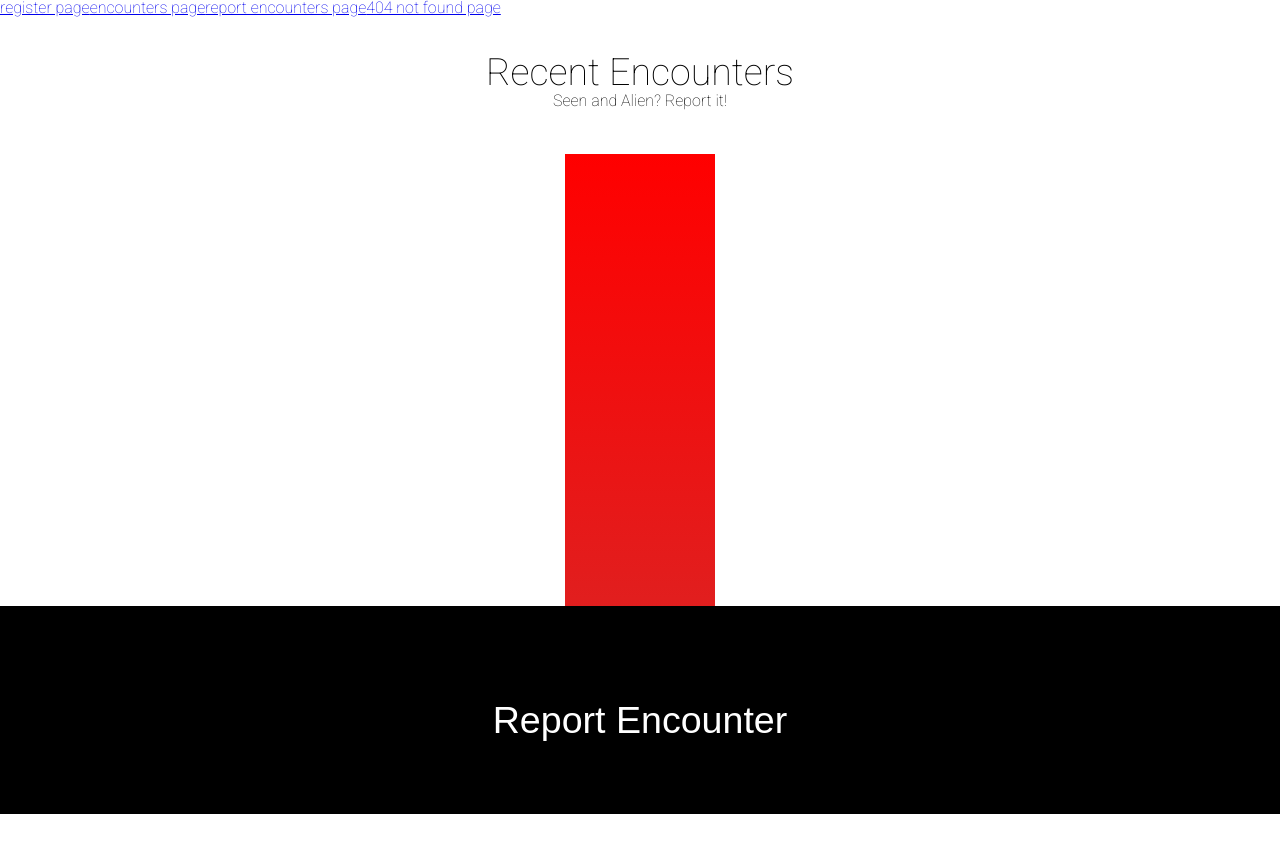
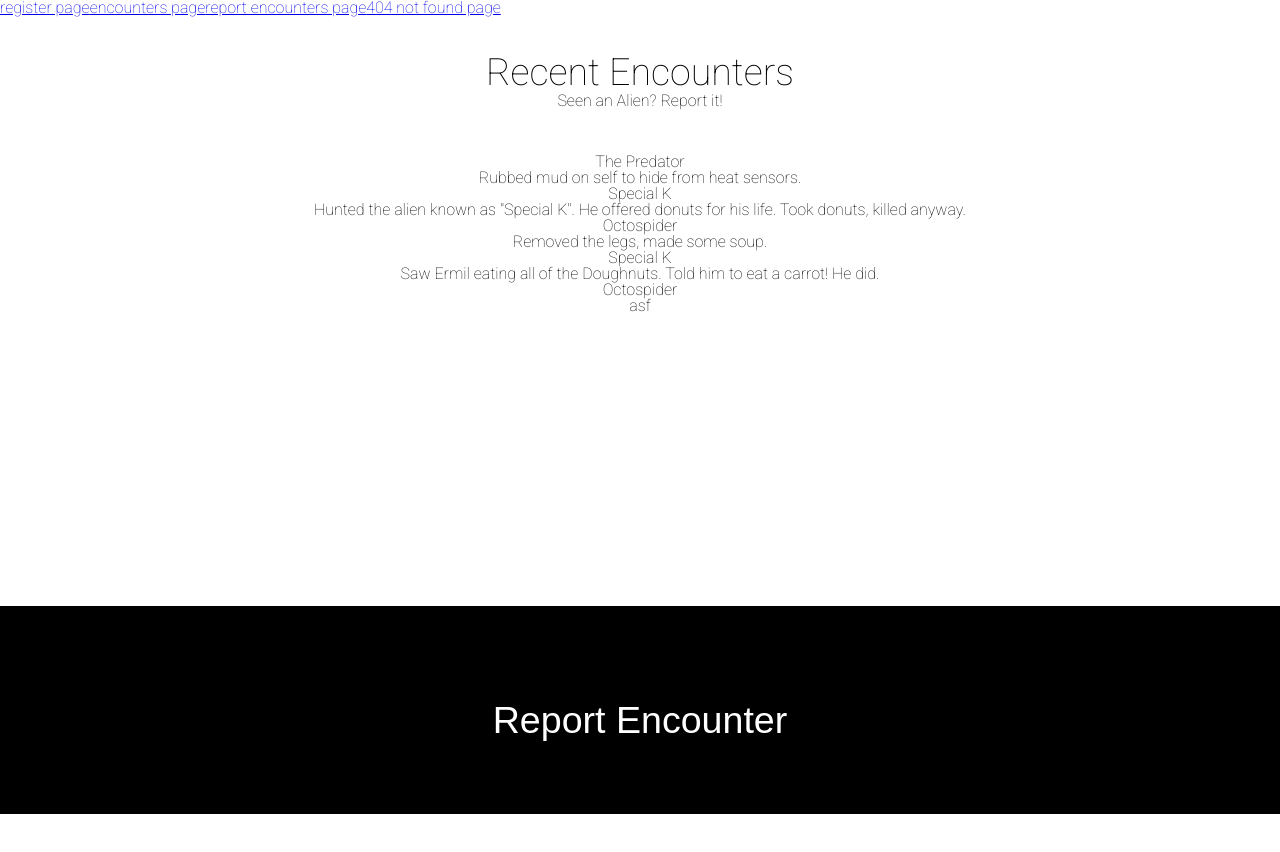
Before and after one commit to evanlawgray/mars-colony, an Angular app: page /encounters in a window 1280 px wide. Before the commit this address had no page. Built offline with nearby package versions, Linux system fonts and the light colour scheme.

Commit message:
Set up encounters form to populate page with encounters array (no ajax yet).

```diff
--- a/src/app/encounters/encounters.component.html
+++ b/src/app/encounters/encounters.component.html
@@ -2,11 +2,16 @@
   <div class="report-page-wrapper">
     <div class="page-header">
       <h1 class="page-title">Recent Encounters</h1>
-      <p>Seen and Alien? Report it!</p>
+      <p>Seen an Alien? Report it!</p>
     </div>
 
     <section class="encounters-list-wrapper">
-      <ul class="encounters-list"></ul>
+      <ul class="encounters-list">
+        <li *ngFor="let encounter of encounters">
+          <p class="alien-type">{{ encounter.atype }}</p>
+          <p class="encounter-text"> {{ encounter.action }}</p>
+        </li>
+      </ul>
     </section>
     <button class="report-encounter-button">Report Encounter</button>
   </div>
--- a/src/app/encounters/encounters.component.scss
+++ b/src/app/encounters/encounters.component.scss
@@ -37,10 +37,13 @@
             }
 
             .encounters-list {
-                height: 1900px;
-                width: 150px;
+                // height: 1900px;
+                // width: 150px;
+                height: 100%;
+                width: 100%;
+                background: white;
                 margin: 0 auto;
-                background: linear-gradient(red 0%, gray 100%);
+                // background: linear-gradient(red 0%, gray 100%);
                 list-style-type: none;
             }
         }
--- a/src/app/encounters/encounters.component.ts
+++ b/src/app/encounters/encounters.component.ts
@@ -1,13 +1,53 @@
 import { Component, OnInit } from '@angular/core';
+import {Encounter} from '../models';
 
 @Component({
   selector: 'app-encounters',
   templateUrl: './encounters.component.html',
-  styleUrls: ['./encounters.component.scss']
+  styleUrls: ['./encounters.component.scss'],
 })
 export class EncountersComponent implements OnInit {
+  encounters: Encounter[]
 
-  constructor() { }
+  constructor() {
+    this.encounters = [
+        {
+        "id": 3,
+        "date": "2016-11-18",
+        "colonist_id": 8,
+        "atype": "The Predator",
+        "action": "Rubbed mud on self to hide from heat sensors."
+      },
+      {
+        "id": 4,
+        "date": "2016-11-18",
+        "colonist_id": 10,
+        "atype": "Special K",
+        "action": "Hunted the alien known as \"Special K\".\nHe offered donuts for his life. Took donuts, killed anyway."
+      },
+      {
+        "id": 5,
+        "date": "2016-11-18",
+        "colonist_id": 18,
+        "atype": "Octospider",
+        "action": "Removed the legs, made some soup."
+      },
+      {
+        "id": 6,
+        "date": "2016-11-18",
+        "colonist_id": 13,
+        "atype": "Special K",
+        "action": "Saw Ermil eating all of the Doughnuts.  Told him to eat a carrot! He did.\n"
+      },
+      {
+        "id": 7,
+        "date": "2016-11-18",
+        "colonist_id": 16,
+        "atype": "Octospider",
+        "action": "asf"
+      },
+    ];
+  }
 
   ngOnInit() {
   }
```
